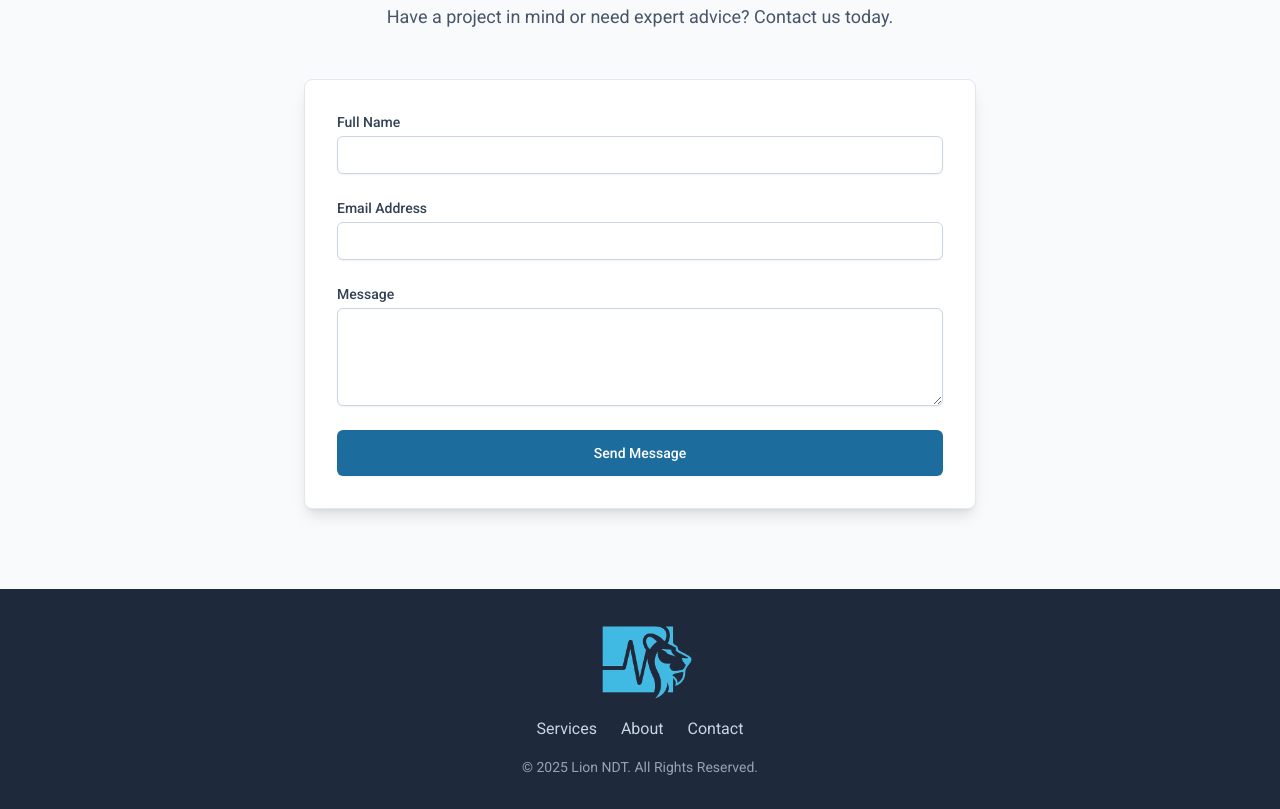
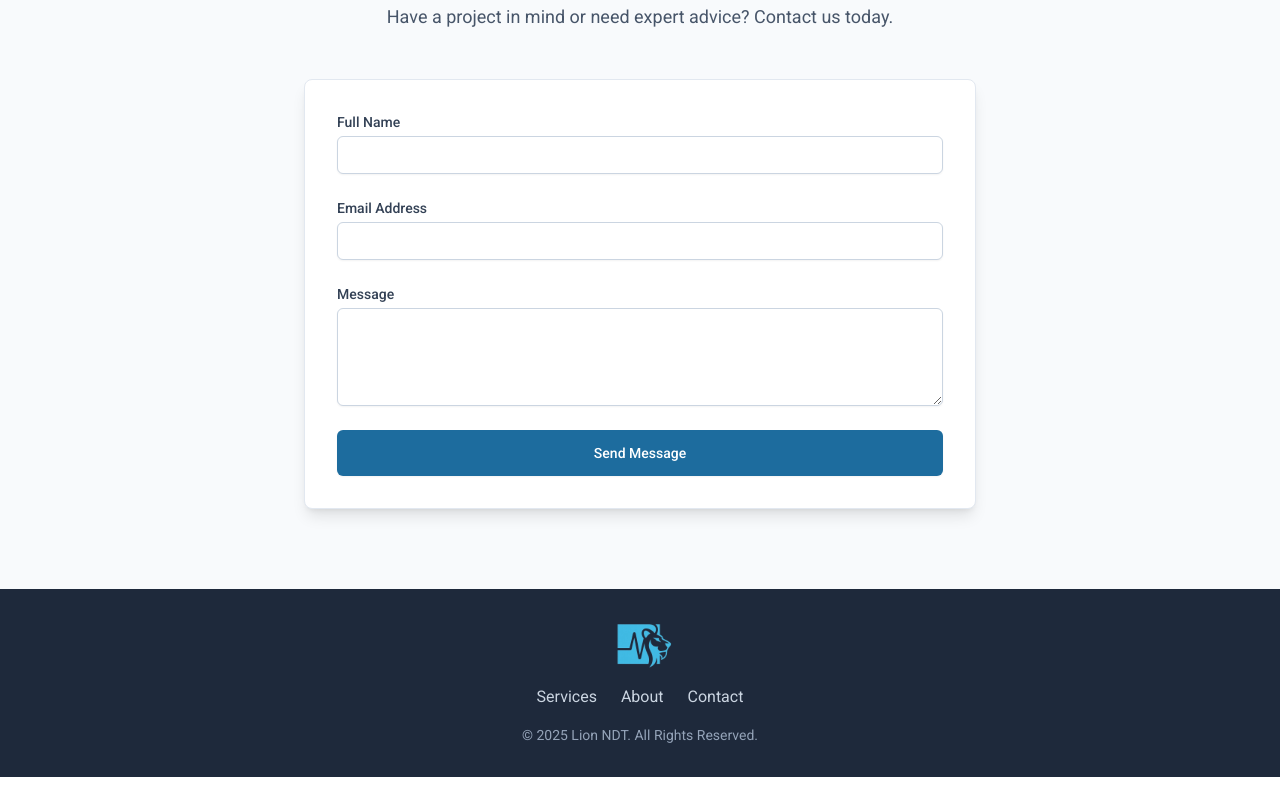
Before and after one commit to capimaker/lionndt, a website: page index.html in a window 1280 px wide. Shown: the part 3035-3844 px from the top of the page. After the commit the page ends 3812 px from the top, so only its background shows below. Drawn offline with nearby package versions, Linux system fonts and the light colour scheme.

Commit message:
se ha reducido el tamaño del logo del footer

```diff
--- a/index.html
+++ b/index.html
@@ -249,7 +249,7 @@
 <footer class="bg-slate-800 dark:bg-black text-slate-300">
 <div class="container mx-auto px-6 py-8 text-center">
 <a class="group flex items-center justify-center space-x-4 mb-4" href="#home">
-<img alt="Lion NDT logo" class="h-20 w-auto px-20 invert brightness-3 saturate-90 hue-rotate-[165deg] transition duration-300 group-hover:brightness-150 group-hover:scale-105" src="assets/logo.png"/>
+<img alt="Lion NDT logo" class="h-12 w-auto px-10 invert brightness-3 saturate-90 hue-rotate-[165deg] transition duration-300 group-hover:brightness-150 group-hover:scale-105" src="assets/logo.png"/>
 </a>
 <div class="flex justify-center space-x-6 mb-4">
 <a class="hover:text-white" data-i18n="nav.services" href="#services">Services</a>
```
